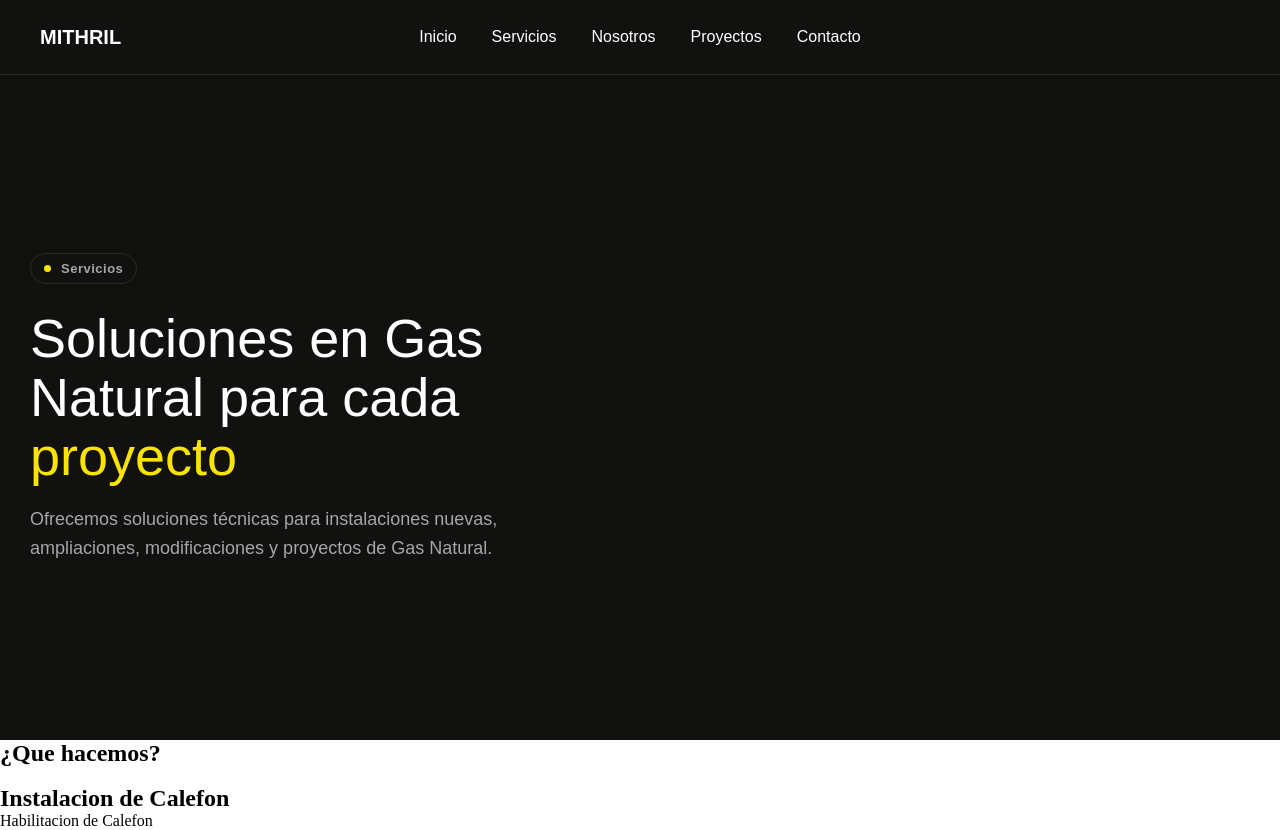
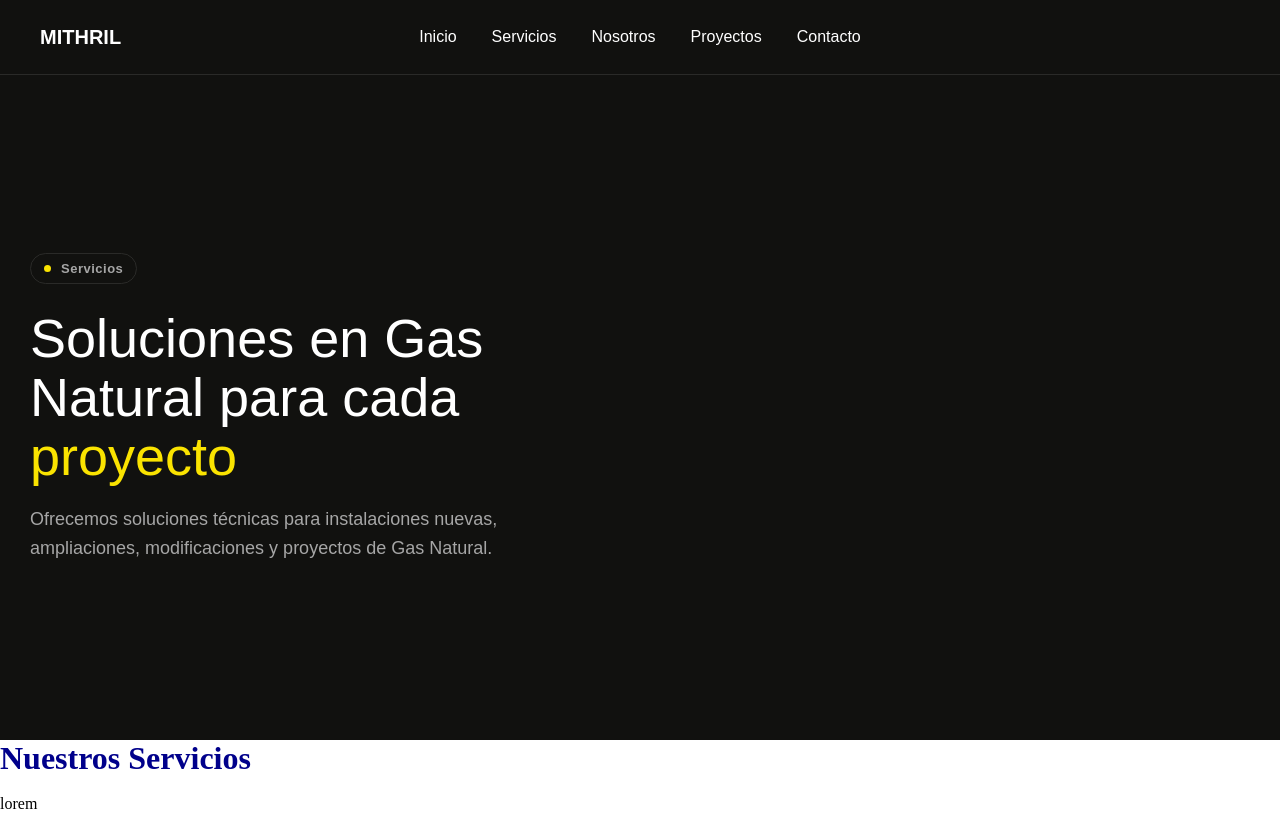
Before and after one commit to Agl-David/website-mithril, a React (Vite) app: page /servicios in a window 1280 px wide. Built offline with nearby package versions, Linux system fonts and the light colour scheme.

Commit message:
componente CardServicios V1.0.2

```diff
--- a/src/components/CardServicios/CardServicios.css
+++ b/src/components/CardServicios/CardServicios.css
@@ -1,4 +1,16 @@
 .servicios{
+  width: auto;
   height: auto;
-  width: auto;
+  display: block;
+  background-color: var(---color-text);
 }
+/* Cabecera Titulo principal*/
+.servicios__titulo{
+
+}
+
+
+
+.servicios__cabecera h1 {
+
+}
--- a/src/components/CardServicios/CardServicios.jsx
+++ b/src/components/CardServicios/CardServicios.jsx
@@ -3,17 +3,15 @@
   const CardServicios = ({titulo, texto}) => {
     return (
       <section className="servicios">
-        <header className="servicios__cabecera">
-          <h1>¿Que hacemos?</h1>
-        </header>
 
         <div className="servicios__contenedor">
           <div className="servicios__contenedor-card">
             <img src="" alt="" />
-            <h1>{titulo}</h1>
+            <h2>{titulo}</h2>
             <p>{texto}</p>
           </div>
         </div>
+
       </section>
     );
   };
--- /dev/null
+++ b/src/components/TituloPages/TituloPages.css
@@ -0,0 +1,3 @@
+.header__titulo{
+  color: darkblue
+}
--- /dev/null
+++ b/src/components/TituloPages/TituloPages.jsx
@@ -0,0 +1,11 @@
+import "./TituloPages.css";
+
+const TituloPages = ({enunciado}) => {
+  return (
+    <header className="header__titulo">
+      <h1>{enunciado}</h1>
+    </header>
+  );
+};
+
+export default TituloPages;
--- a/src/pages/Servicios/Servicios.jsx
+++ b/src/pages/Servicios/Servicios.jsx
@@ -1,5 +1,6 @@
+import PageHeader from "../../components/PageHeader/PageHeader";
+import TituloPages from "../../components/TituloPages/TituloPages";
 import CardServicios from "../../components/CardServicios/CardServicios";
-import PageHeader from "../../components/PageHeader/PageHeader";
 
 const Servicios = () => {
   return (
@@ -10,9 +11,13 @@ const Servicios = () => {
         resaltado="proyecto"
         descripcion="Ofrecemos soluciones técnicas para instalaciones nuevas, ampliaciones, modificaciones y proyectos de Gas Natural."
       />
+      <TituloPages
+        enunciado= "Nuestros Servicios"
+      />
       <CardServicios
-        titulo="Instalacion de Calefon"
-        texto="Habilitacion de Calefon"
+        tituloPrincipal= "Nuestros Servicios"
+        tituloSecundario="Conversión de Cocinas GLP a GN"
+        texto="lorem"
       />
     </>
   );
```
